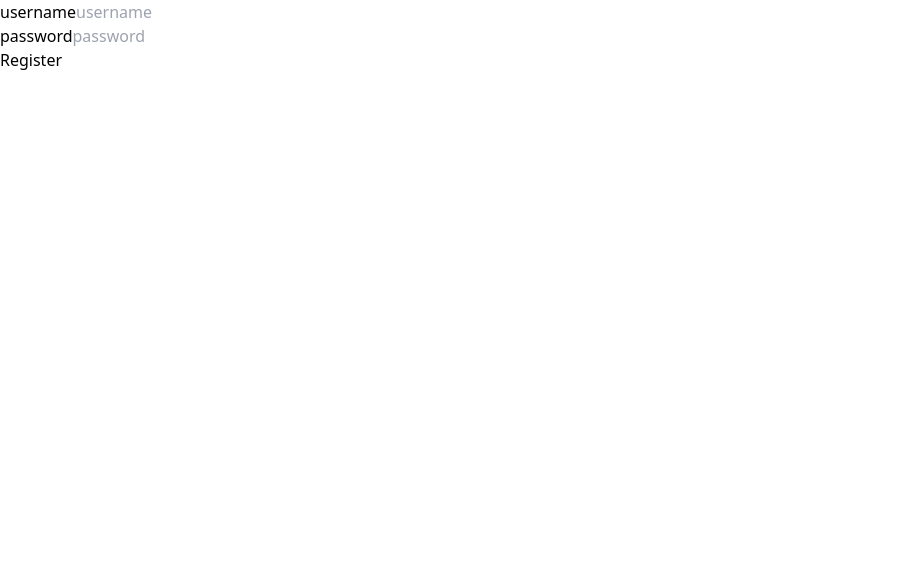
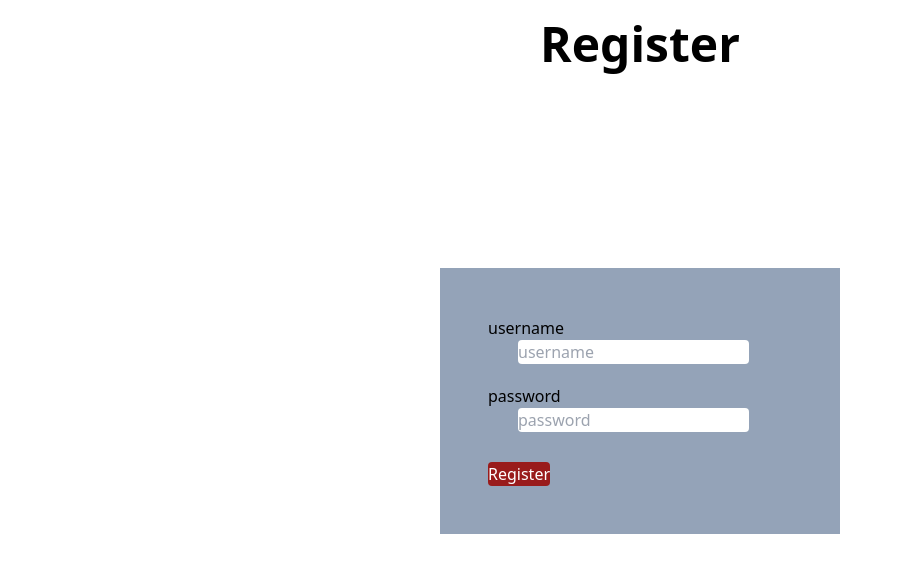
Before and after one commit to demshano/MERN-Blog-Application, a React (Create React App) app in the folder client/: page /register in a window 1280 px wide. Shown: the top 572 px of the page, without its empty margins (0-902 px from the left). Built offline with nearby package versions, Linux system fonts and the light colour scheme.

Commit message:
complete the forntend og both login and register pages

```diff
--- a/client/src/App.js
+++ b/client/src/App.js
@@ -9,6 +9,7 @@ function App() {
     <main>
 
               <Routes>
+
                   <Route index element={
 
                   <>
--- a/client/src/pages/Login.js
+++ b/client/src/pages/Login.js
@@ -3,21 +3,25 @@ import React from 'react'
 export const Login = () => {
   return (
 
+    <>
+        <h1 className='text-5xl font-bold text-center mt-[20px]'>Login</h1>
 
-        <form action="">
+        <form action="" className='bg-slate-400 max-w-[400px] mx-auto mt-[200px] p-12'>
 
-                <div>
-                <label htmlFor="username">username</label>
-                <input type="text" placeholder='username' />
-                </div>
-            <div>
-            <label htmlFor="password">password</label>
-                <input type="password" name="" id="" placeholder='password' />
-            </div>
+    <div className=''>
+        <label htmlFor="username">username</label>
+        <input className='ml-[30px] rounded' type="text" placeholder='username' />
+    </div>
 
-                <button>Login</button>
-        </form>
+    <div className='mt-[20px]'>
+        <label htmlFor="password">password</label>
+        <input className='ml-[30px] rounded' type="password" name="" id="" placeholder='password' />
+    </div>
 
+    <button className='bg-red-800 w-[62px] rounded text-white relative mt-[30px]'>Login</button>
+
+</form>
+    </>
 
 
   )
--- a/client/src/pages/Register.js
+++ b/client/src/pages/Register.js
@@ -2,19 +2,25 @@ import React from 'react'
 
 export const Register = () => {
   return (
+    <>
 
-    <form action="">
+    <h1 className='text-5xl font-bold text-center mt-[20px]'>Register</h1>
 
-    <div>
-    <label htmlFor="username">username</label>
-    <input type="text" placeholder='username' />
+    <form action="" className='bg-slate-400 max-w-[400px] mx-auto mt-[200px] p-12'>
+
+    <div className=''>
+        <label htmlFor="username">username</label>
+        <input className='ml-[30px] rounded' type="text" placeholder='username' />
     </div>
-<div>
-<label htmlFor="password">password</label>
-    <input type="password" name="" id="" placeholder='password' />
-</div>
 
-    <button>Register</button>
+    <div className='mt-[20px]'>
+        <label htmlFor="password">password</label>
+        <input className='ml-[30px] rounded' type="password" name="" id="" placeholder='password' />
+    </div>
+
+    <button className='bg-red-800 w-[62px] rounded text-white relative mt-[30px]'>Register</button>
+
 </form>
+    </>
   )
 }
```
Lines whose indentation alone changed are shown as unchanged.
